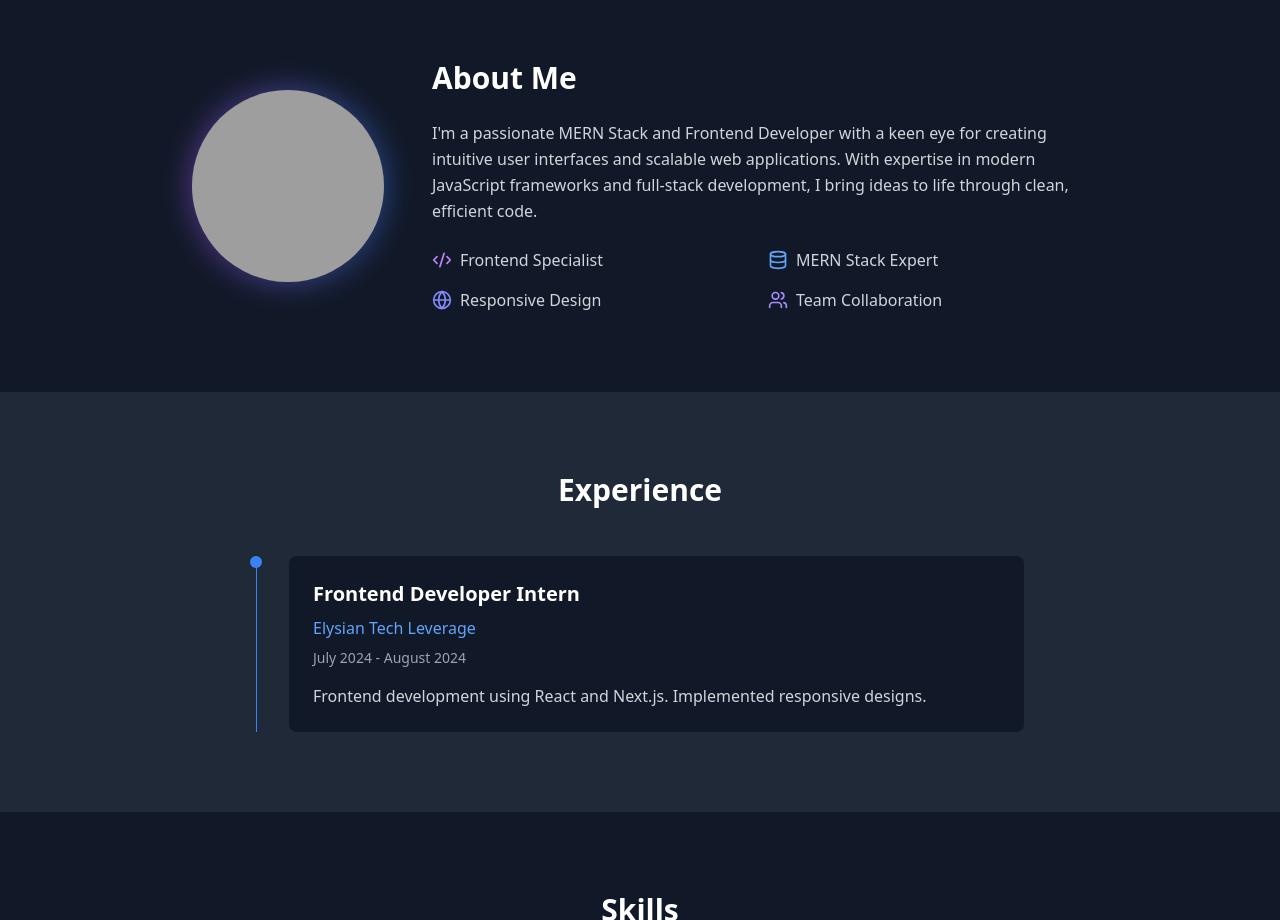
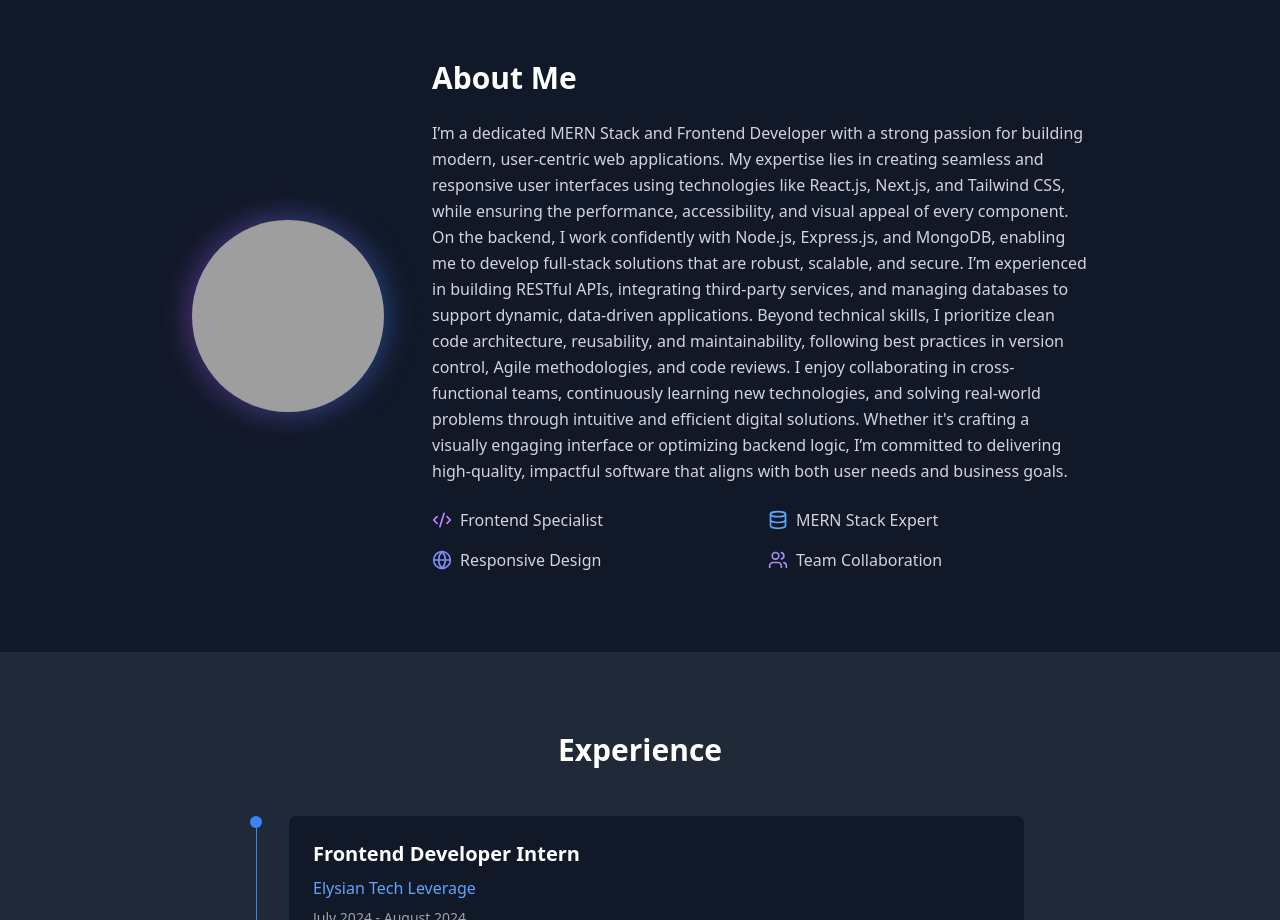
Before and after one commit to avantika2195/portfolio, a React (Vite) app: page / in a window 1280 px wide. Shown: the part 820-1740 px from the top of the page. Built offline with nearby package versions, Linux system fonts and the light colour scheme; grey boxes are pictures that could not be loaded.

Commit message:
Update About.tsx

```diff
--- a/src/components/About.tsx
+++ b/src/components/About.tsx
@@ -24,9 +24,13 @@ export default function About() {
             <div className="flex-1">
               <h2 className="text-3xl font-bold text-white mb-6">About Me</h2>
               <p className="text-gray-300 leading-relaxed mb-6">
-                I'm a passionate MERN Stack and Frontend Developer with a keen eye for creating intuitive user interfaces
-                and scalable web applications. With expertise in modern JavaScript frameworks and full-stack development,
-                I bring ideas to life through clean, efficient code.
+                I’m a dedicated MERN Stack and Frontend Developer with a strong passion for building modern, user-centric web applications. My expertise lies in creating seamless and responsive user interfaces using technologies like React.js, Next.js, and Tailwind CSS, while ensuring the performance, accessibility, and visual appeal of every component.
+
+On the backend, I work confidently with Node.js, Express.js, and MongoDB, enabling me to develop full-stack solutions that are robust, scalable, and secure. I’m experienced in building RESTful APIs, integrating third-party services, and managing databases to support dynamic, data-driven applications.
+
+Beyond technical skills, I prioritize clean code architecture, reusability, and maintainability, following best practices in version control, Agile methodologies, and code reviews. I enjoy collaborating in cross-functional teams, continuously learning new technologies, and solving real-world problems through intuitive and efficient digital solutions.
+
+Whether it's crafting a visually engaging interface or optimizing backend logic, I’m committed to delivering high-quality, impactful software that aligns with both user needs and business goals.
               </p>
               <div className="grid grid-cols-2 gap-4">
                 <div className="flex items-center gap-2 text-gray-300">
```
